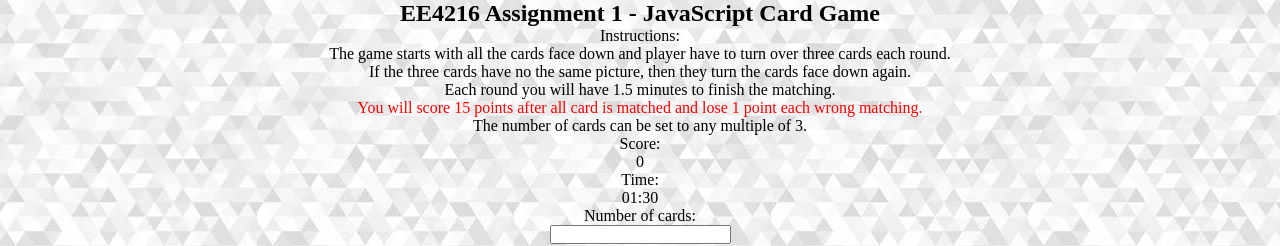
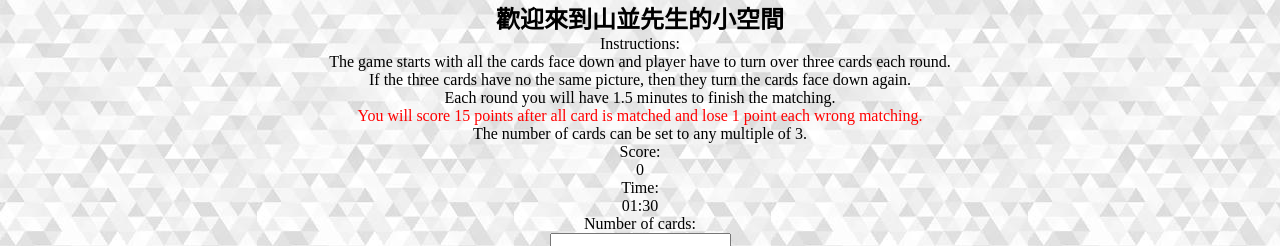
Before and after one commit to mlc120503/MemoryGame, a plain HTML site: page index.html in a window 1280 px wide. Shown: the top 246 px of the page. Drawn offline with Linux system fonts and the light colour scheme.

Commit message:
Update index.html

```diff
--- a/index.html
+++ b/index.html
@@ -10,7 +10,7 @@
 
   <body>
     <section class="game-intro">
-      <h1 class="title">EE4216 Assignment 1 - JavaScript Card Game</h1>
+      <h1 class="title">歡迎來到山並先生的小空間</h1>
       <p class="instructions">
         Instructions: <br> The game starts with all the cards face down and player have to turn over three cards each round. <br>
         If the three cards have no the same picture, then they turn the cards face down again. <br>
```
